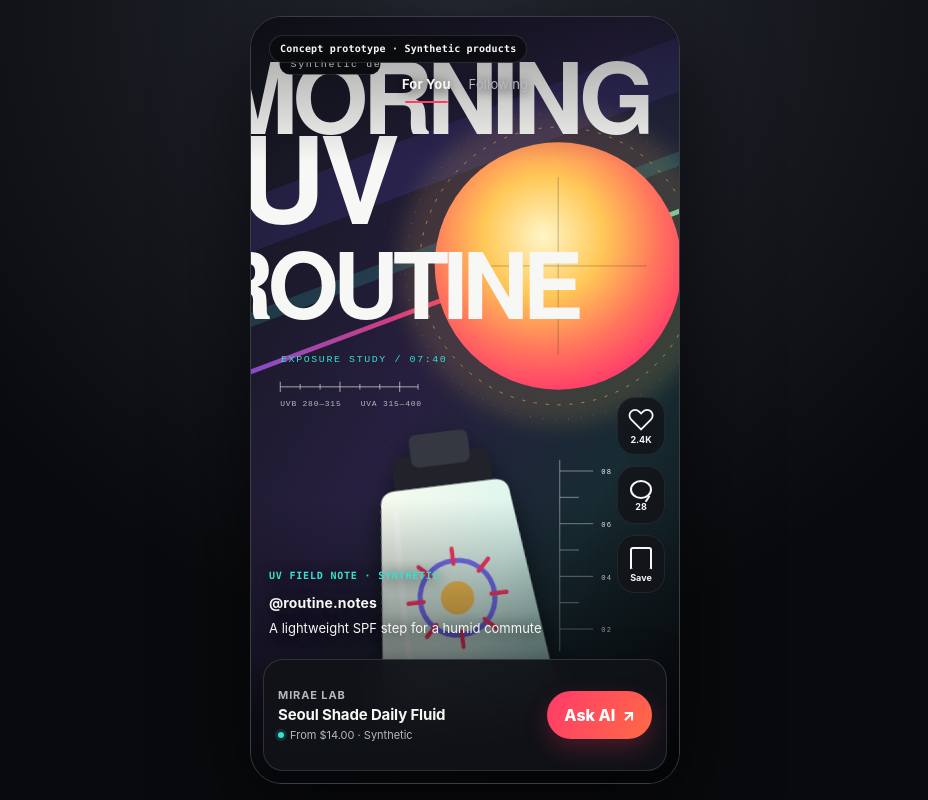
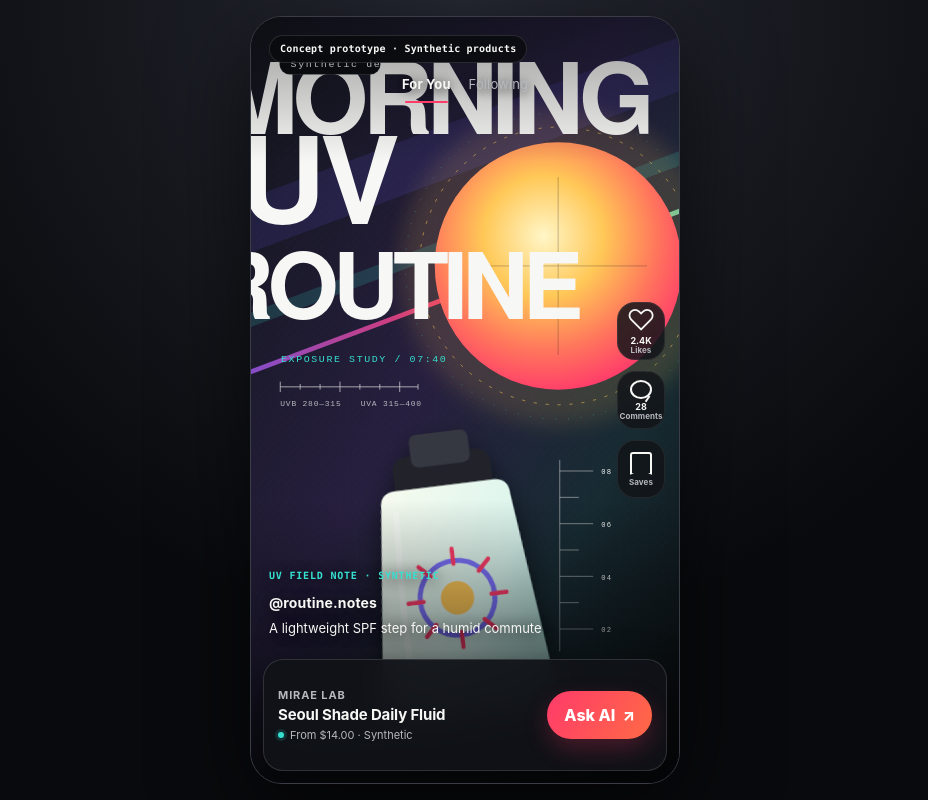
Before and after one commit to teemoweng/ai-shopping-agent, a Next.js app in the folder apps/web/: page / in a window 1280 px wide. Shown: the whole page, without its empty margins (175-1103 px from the left). Built offline with nearby package versions, Linux system fonts and the light colour scheme.

Commit message:
fix: clarify feed prototype interactions

```diff
--- a/apps/web/src/app/globals.css
+++ b/apps/web/src/app/globals.css
@@ -131,12 +131,13 @@ button:focus-visible {
 
 .actionRail {
   right: 14px;
-  bottom: 190px;
+  top: 50%;
   display: grid;
   gap: 11px;
+  transform: translateY(-50%);
 }
 
-.actionRail button {
+.engagementMetric {
   width: 48px;
   min-height: 58px;
   display: grid;
@@ -149,23 +150,26 @@ button:focus-visible {
   border-radius: 18px;
   background: #121419d9;
   box-shadow: inset 0 0 0 1px #ffffff12;
-  cursor: pointer;
-  transition: background-color 140ms ease, transform 140ms ease;
+  user-select: none;
 }
 
-.actionRail button:hover {
-  background: var(--panel-2);
-  transform: translateY(-1px);
+.engagementMetric small {
+  display: grid;
+  gap: 1px;
+  color: var(--muted);
+  font-size: 8px;
+  font-weight: 700;
+  line-height: 1;
+  text-align: center;
 }
 
-.actionRail button:active {
-  transform: translateY(0);
+.engagementMetric .metricValue {
+  color: var(--ink);
+  font-size: 9px;
 }
 
-.actionRail small {
-  font-size: 9px;
-  font-weight: 700;
-  line-height: 1;
+.engagementMetric .metricName {
+  letter-spacing: 0.01em;
 }
 
 .railHeart {
@@ -364,6 +368,48 @@ button:focus-visible {
   }
 }
 
+@media (max-height: 620px) {
+  .actionRail {
+    top: calc(50% - 34px);
+    gap: 6px;
+  }
+
+  .engagementMetric {
+    width: 44px;
+    min-height: 48px;
+    gap: 2px;
+    padding: 3px 0;
+    border-radius: 16px;
+  }
+
+  .railHeart {
+    font-size: 25px;
+  }
+
+  .railComment,
+  .railSave {
+    width: 20px;
+    height: 17px;
+  }
+
+  .railSave {
+    height: 20px;
+  }
+}
+
+@media (orientation: landscape) and (max-width: 960px) and (max-height: 520px) {
+  .interviewStage {
+    padding: 0;
+  }
+
+  .phoneFrame {
+    width: 100%;
+    height: 100dvh;
+    border: 0;
+    border-radius: 0;
+  }
+}
+
 @media (max-width: 360px) {
   .productAnchor {
     gap: 8px;
--- a/apps/web/src/components/short-video-feed.tsx
+++ b/apps/web/src/components/short-video-feed.tsx
@@ -29,19 +29,37 @@ export function ShortVideoFeed({ onAskAi }: { onAskAi: () => void }) {
           <span>Following</span>
         </nav>
 
-        <aside className="actionRail" aria-label="Content actions">
-          <button type="button" aria-label="Like">
+        <aside className="actionRail" aria-label="Synthetic engagement">
+          <div
+            className="engagementMetric"
+            role="group"
+            aria-label="2.4K likes · synthetic metric"
+          >
             <span className="railHeart" aria-hidden="true">♡</span>
-            <small>2.4K</small>
-          </button>
-          <button type="button" aria-label="Comments">
+            <small>
+              <span className="metricValue">2.4K</span>
+              <span className="metricName">Likes</span>
+            </small>
+          </div>
+          <div
+            className="engagementMetric"
+            role="group"
+            aria-label="28 comments · synthetic metric"
+          >
             <span className="railComment" aria-hidden="true" />
-            <small>28</small>
-          </button>
-          <button type="button" aria-label="Save">
+            <small>
+              <span className="metricValue">28</span>
+              <span className="metricName">Comments</span>
+            </small>
+          </div>
+          <div
+            className="engagementMetric"
+            role="group"
+            aria-label="Saves · synthetic metric"
+          >
             <span className="railSave" aria-hidden="true" />
-            <small>Save</small>
-          </button>
+            <small className="metricName">Saves</small>
+          </div>
         </aside>
 
         <div className="creatorCopy">
```
Also changed, not shown: 1 other file (tests, documents, lock files or other folders).
